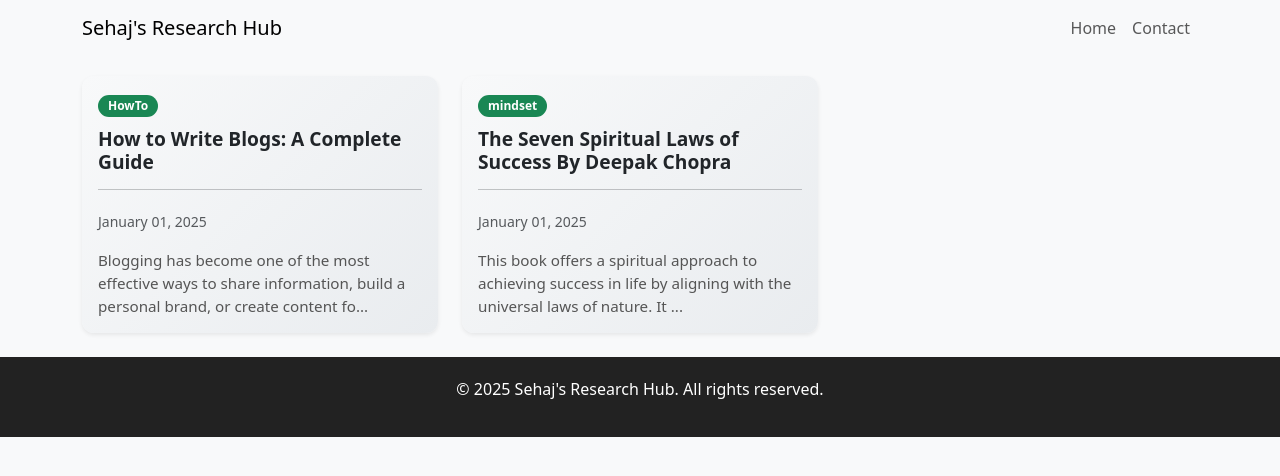
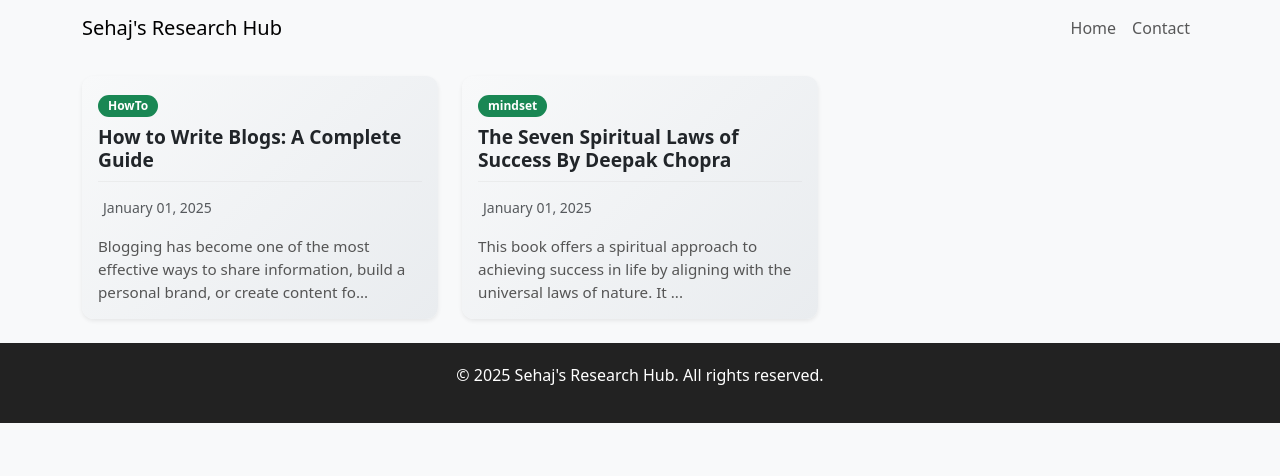
Before and after one commit to sehaj97/Blogging, a Jekyll site: the page built from index.md, in a window 1280 px wide. Shown: the top 476 px of the page. Built offline with Jekyll 4.4.1, drawn with Linux system fonts in a browser that asks for light colours.

Commit message:
Update default.html

```diff
--- a/_layouts/default.html
+++ b/_layouts/default.html
@@ -20,7 +20,8 @@
     border: none;
     border-radius: 15px;
     transition: transform 0.3s ease, box-shadow 0.3s ease;
-    background-color: #fff;
+    overflow: hidden;
+    background: linear-gradient(135deg, #f8f9fa, #e9ecef); /* Gradient background */
   }
 
   .card:hover {
@@ -28,15 +29,21 @@
     box-shadow: 0 8px 15px rgba(0, 0, 0, 0.15);
   }
 
-  .badge {
-    font-size: 0.75rem;
-    padding: 5px 10px;
+  a.text-decoration-none:hover .card {
+    transform: translateY(-5px);
+    box-shadow: 0 8px 15px rgba(0, 0, 0, 0.15);
   }
 
   .card-title {
     font-weight: 600;
     font-size: 1.2rem;
-    margin-top: 10px;
+    margin-bottom: 10px;
+  }
+
+  hr {
+    border: 0;
+    border-top: 1px solid #ccc;
+    margin: 10px 0;
   }
 
   .card-text {
@@ -44,9 +51,18 @@
     color: #555;
   }
 
+  .badge {
+    font-size: 0.75rem;
+    padding: 5px 10px;
+  }
+
   .text-muted small {
     display: inline-block;
     margin-top: 5px;
+  }
+
+  .text-muted i {
+    margin-right: 5px;
   }
     footer {
       background-color: #222;
```
